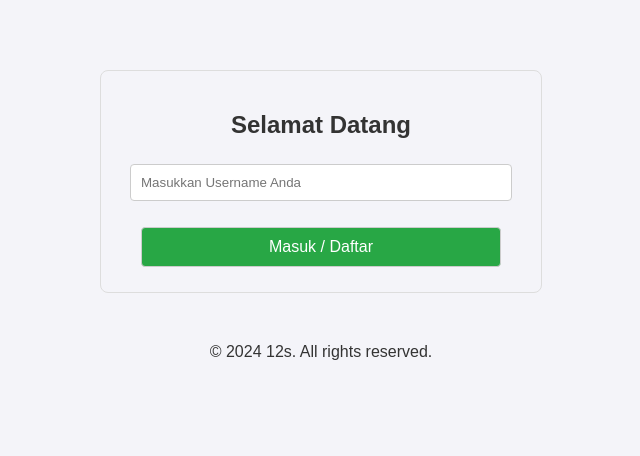
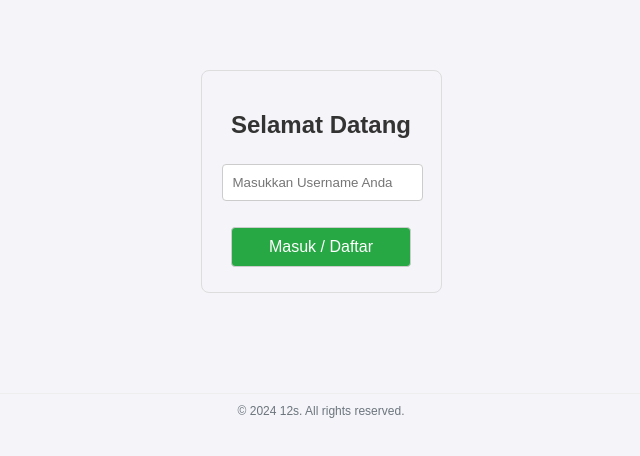
Before and after one commit to Mipomi/Fish-Text, a plain HTML site: page index.html in a window 1280 px wide. Shown: the whole page, without its empty margins (319-959 px from the left). Drawn offline with Linux system fonts and the light colour scheme.

Commit message:
Update style.css

```diff
--- a/style.css
+++ b/style.css
@@ -2,6 +2,9 @@ body {
     font-family: Arial, sans-serif;
     background-color: #f4f4f9;
     color: #333;
+    display: flex;
+    flex-direction: column;
+    min-height: 100vh;
     margin: 0;
     padding: 20px;
     text-align: center;
@@ -12,6 +15,7 @@ body {
     margin: 0 auto;
     background: #fff;
     padding: 30px;
+    flex-grow: 1;
     border-radius: 10px;
     box-shadow: 0 4px 8px rgba(0, 0, 0, 0.1);
 }
@@ -94,7 +98,6 @@ button:disabled {
     display: none;
 }
 
-/* Item Inventori dan Joran */
 .inventory-item, .rod-item {
     display: flex;
     justify-content: space-between;
@@ -119,18 +122,22 @@ button:disabled {
 
 .buy-button:disabled { background-color: #6c757d !important; }
 
-
-/* --- Gaya Rank Ikan & Joran (Warna) --- */
-
-/* Joran */
 .rod-1 { border: 2px solid #adb5bd; } /* Joran Tua (Abu) */
 .rod-2 { border: 2px solid #28a745; } /* Joran Bagus (Hijau) */
 .rod-3 { border: 2px solid #ffc107; } /* Joran Super (Emas) */
 
-/* Ikan */
 .rank-1, .inventory-item.rank-1 { color: #495057; background-color: #f8f9fa; border-left: 5px solid #adb5bd; }
 .rank-2, .inventory-item.rank-2 { color: #155724; background-color: #d4edda; border-left: 5px solid #28a745; font-weight: bold !important; }
 .rank-3, .inventory-item.rank-3 { color: #856404; background-color: #fff3cd; border-left: 5px solid #ffc107; font-weight: bold !important; }
 
 .fail { color: #dc3545; background-color: #f8d7da; border-left: 5px solid #dc3545; }
 .info { color: #004085; background-color: #cce5ff; border-left: 5px solid #007bff; }
+
+#copyrightFooter {
+    text-align: center;
+    margin-top: 50px;
+    padding: 10px 0;
+    font-size: 0.75em;
+    color: #6c757d;
+    border-top: 1px solid #eee;
+}
```
